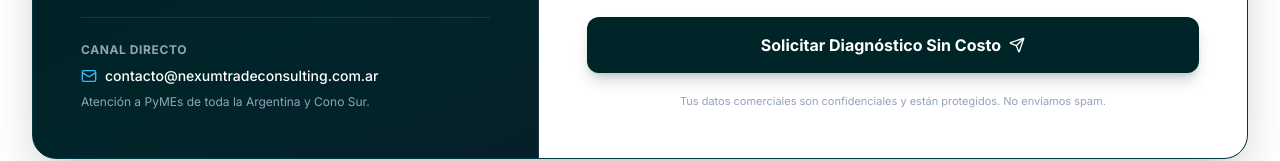
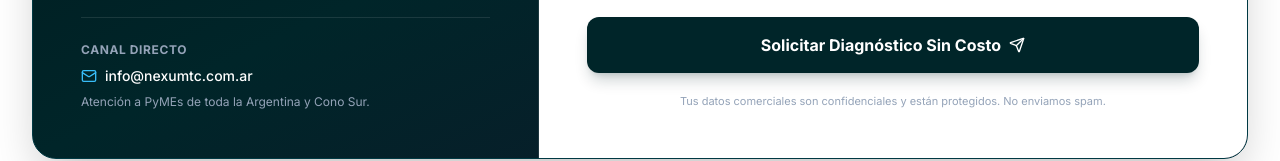
Before and after one commit to juanoviedo1987-droid/NEXUM-Trade-Consulting, a plain HTML site: page index.html in a window 1280 px wide. Shown: the part 4420-4581 px from the top of the page. Drawn offline with nearby package versions, Linux system fonts and the light colour scheme.

Commit message:
fix: update contact email to official info@nexumtc.com.ar

```diff
--- a/index.html
+++ b/index.html
@@ -533,7 +533,7 @@
               <p class="text-xs uppercase font-bold tracking-wider text-slate-400 mb-2">Canal Directo</p>
               <p class="text-sm text-white font-medium flex items-center gap-2">
                 <i data-lucide="mail" class="w-4 h-4 text-sky-400"></i>
-                <span>contacto@nexumtradeconsulting.com.ar</span>
+                <a href="mailto:info@nexumtc.com.ar" class="hover:text-sky-300 transition-colors">info@nexumtc.com.ar</a>
               </p>
               <p class="text-xs text-slate-400 mt-2">
                 Atención a PyMEs de toda la Argentina y Cono Sur.
```
